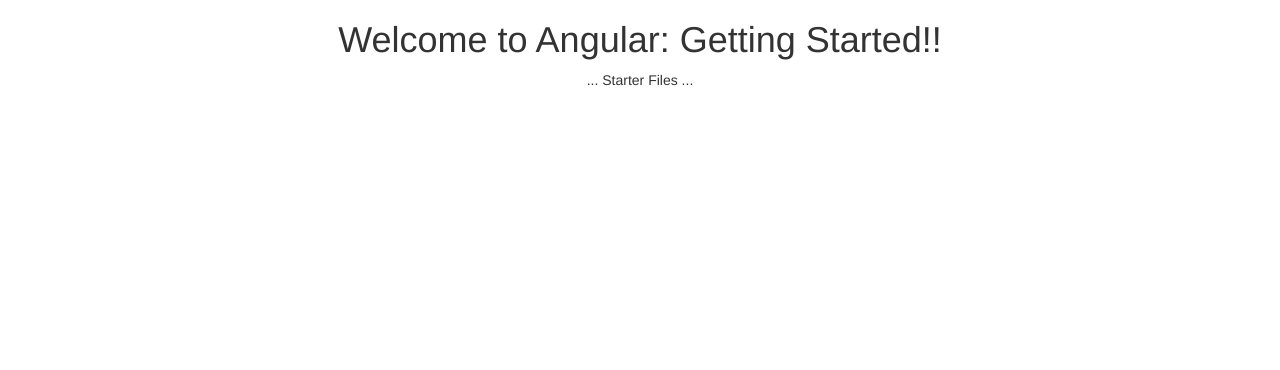
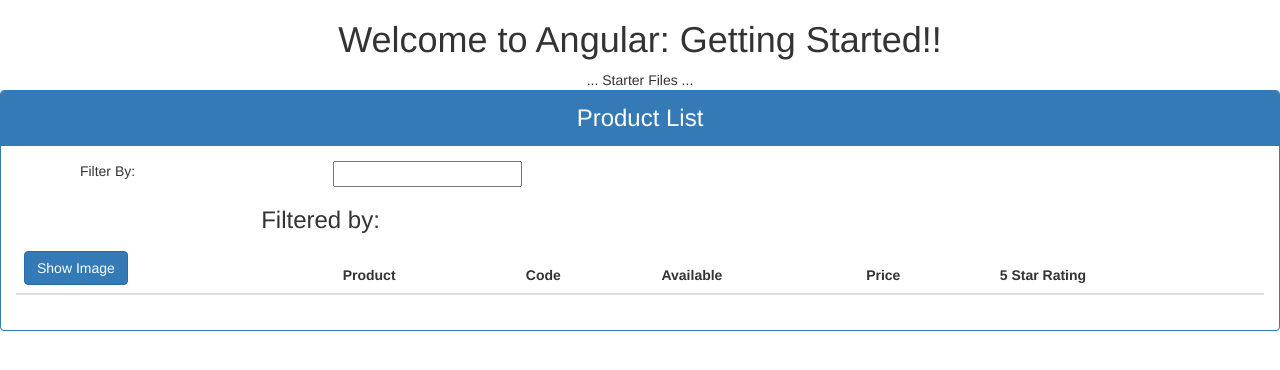
Before and after one commit to jatin7gupta/ng-tutorial, an Angular app in the folder APM-Start/: page / in a window 1280 px wide. Shown: the top 370 px of the page. Built offline with nearby package versions, Linux system fonts and the light colour scheme.

Commit message:
Update: List component

```diff
--- a/APM-Start/src/app/app.component.html
+++ b/APM-Start/src/app/app.component.html
@@ -4,4 +4,5 @@
     Welcome to {{title}}!!
   </h1>
   ... Starter Files ...
+  <pm-products></pm-products>
 </div>
--- a/APM-Start/src/app/product/product-list.component.html
+++ b/APM-Start/src/app/product/product-list.component.html
@@ -16,8 +16,9 @@
         <h3>Filtered by:</h3>
       </div>
     </div>
-    <table class="table-responsive">
-      <thead>
+    <div class="table-responsive">
+      <table class="table">
+        <thead>
         <tr>
           <th><button class="btn btn-primary">Show Image</button> </th>
           <th>Product</th>
@@ -26,10 +27,12 @@
           <th>Price</th>
           <th>5 Star Rating</th>
         </tr>
-      </thead>
-      <tbody>
+        </thead>
+        <tbody>
 
-      </tbody>
-    </table>
+        </tbody>
+      </table>
+    </div>
+
   </div>
 </div>
```
Also changed, not shown: APM-Start/src/app/app.module.ts (+6 -2 lines).
